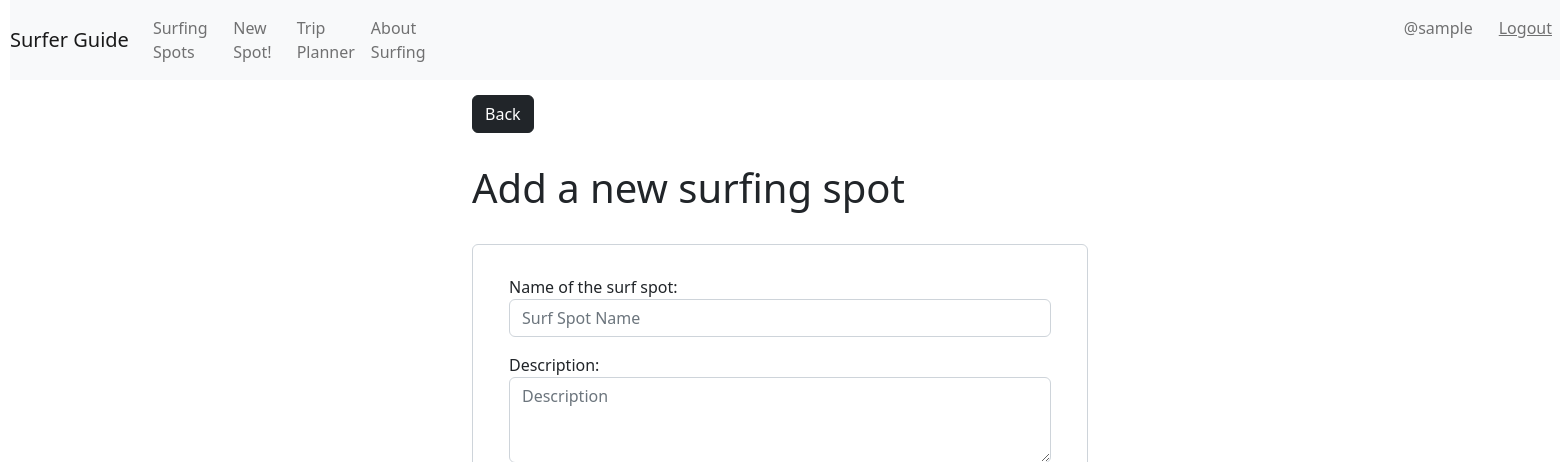
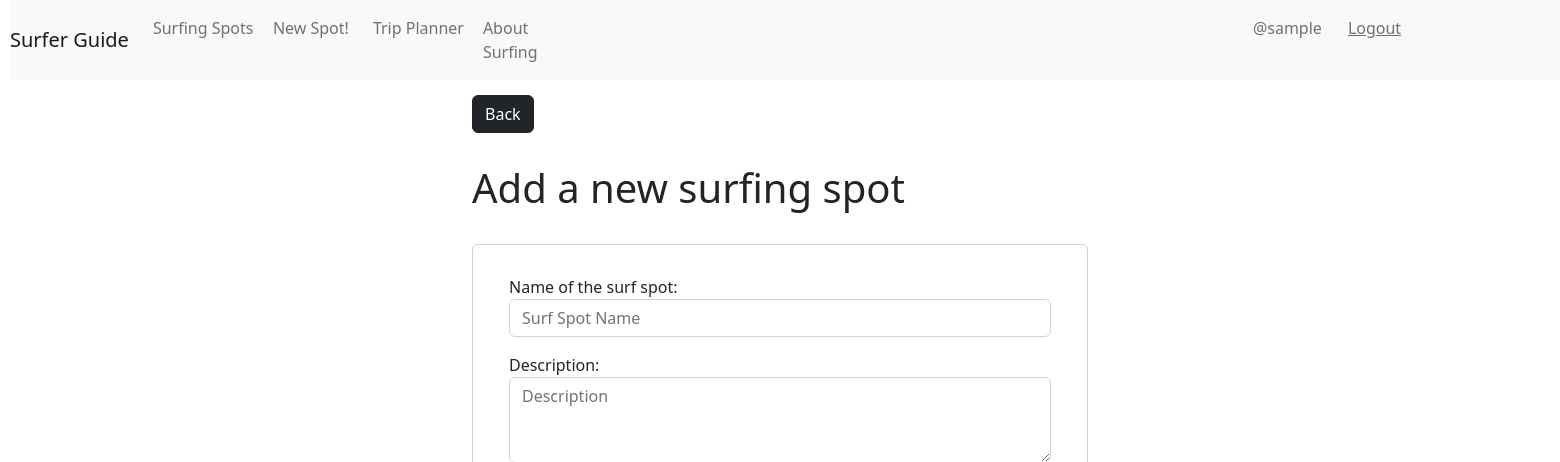
Before and after one commit to eliaszpiotr/SurferGuide, a Django app: page /add-spot/ in a window 1560 px wide. Shown: the top 462 px of the page. Run offline with Django 4.2, Linux system fonts and the light colour scheme; the visitor is signed in with stand-in values (Sample User, id 1); data that the repository does not hold is empty; some libraries are stand-ins or nearby versions.

Commit message:
home page fixes

```diff
--- a/templates/home.html
+++ b/templates/home.html
@@ -18,19 +18,19 @@
     <div class="collapse navbar-collapse" id="navbarNav">
         <ul class="navbar-nav">
             <li class="nav-item">
-                <a class="nav-link" href="{% url 'spot-list' %}">Surfing Spots</a>
+                <a class="nav-link" style="width: 120px;" href="{% url 'spot-list' %}">Surfing Spots</a>
             </li>
             <li class="nav-item">
-                <a class="nav-link" href="{% url 'add-spot' %}">New Spot!</a>
+                <a class="nav-link" style="width: 100px;" href="{% url 'add-spot' %}">New Spot!</a>
             </li>
             <li class="nav-item">
-                <a class="nav-link " href="#">Trip Planner</a>
+                <a class="nav-link " style="width: 110px;" href="#">Trip Planner</a>
             </li>
             <li class="nav-item">
-                <a class="nav-link " href="#">About Surfing</a>
+                <a class="nav-link "style="width: 120px;" href="#">About Surfing</a>
             </li>
             {% if logged_user.is_authenticated %}
-                <li class="nav-item" style="margin-left: 950px;">
+                <li class="nav-item" style="margin-left: 650px;">
                     <a class="nav-link" href="{% url 'profile' logged_user.id %}">@{{ logged_user.username }}</a>
                 </li>
                 <li class="nav-item" style="margin-left: 10px;">
@@ -39,7 +39,7 @@
             {% else %}
                 <li class="nav-item">
                     <a class="nav-link text-decoration-underline " href="{% url 'login' %} "
-                       style="margin-left: 1000px;">Login</a>
+                       style="margin-left: 750px;">Login</a>
                 </li>
             {% endif %}
         </ul>
```
